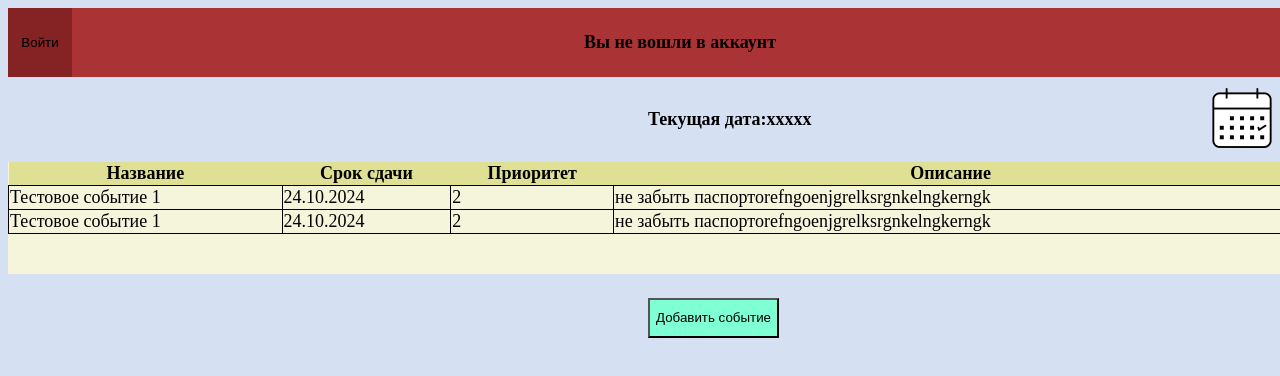
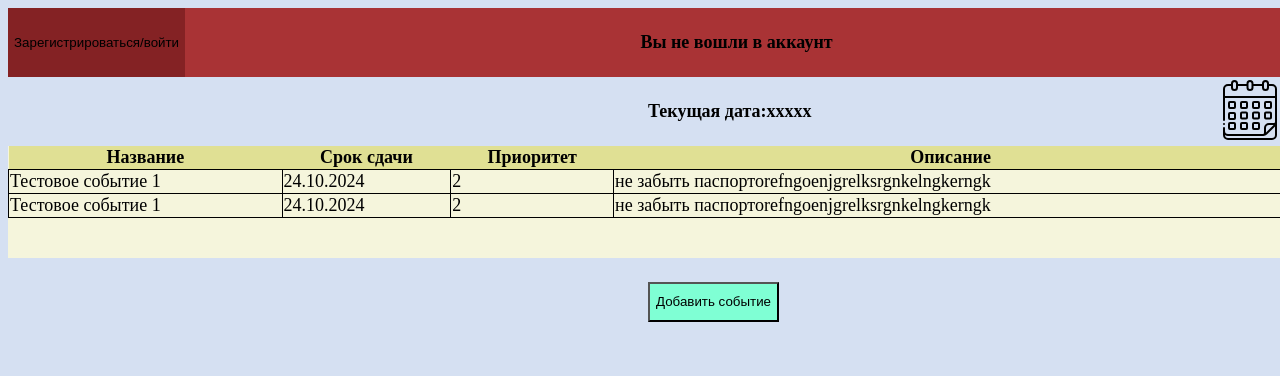
Before and after one commit to ycea/JATodo, a plain HTML site: page index.html in a window 1280 px wide. Drawn offline with Linux system fonts and the light colour scheme.

Commit message:
add another representation of calendar

```diff
--- a/index.html
+++ b/index.html
@@ -10,12 +10,12 @@
 </head>
 <body>
     <header>
-        <button class="left_side_button">Войти</button>
+        <button class="left_side_button">Зарегистрироваться/войти</button>
         <h4 class="header_title">Вы не вошли в аккаунт</h4>
     </header>
     <div class="dateRow">
         <h4 class="centeredElement">Текущая дата:xxxxx</h4>
-        <button class="emptyButton"> <img src="calendarTrans.png" class="button_icon"></button>
+        <button class="emptyButton"> <img src="calendar.svg" class="button_icon"></button>
     </div>
     <div class="tableContainer">
         <table class="eventsTable">
--- a/styles.css
+++ b/styles.css
@@ -40,8 +40,6 @@ body{
 .button_icon{
     min-width: 5vw;
     min-height: 5vh;
-    max-width: 10vw;
-    max-height: 10vh;
     transition: opacity 0.3s;
     cursor: pointer;
 }
```
Also changed, not shown: calendar.svg (added).
